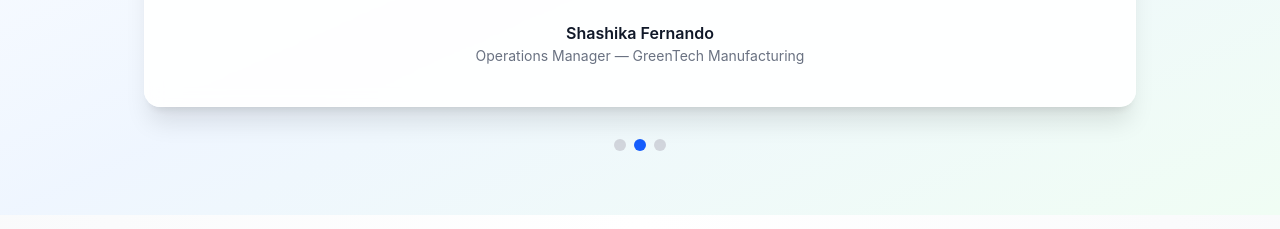
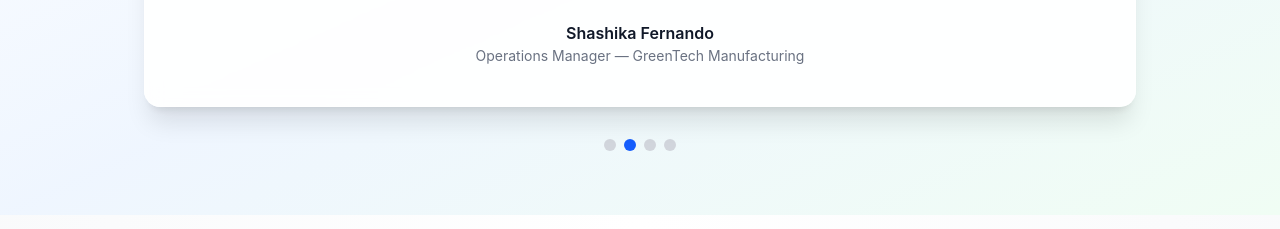
Before and after one commit to Kelumsameera/smartinovate, a Next.js app: page / in a window 1280 px wide. Shown: the part 6680-6909 px from the top of the page. Built offline with nearby package versions, Linux system fonts and the light colour scheme.

Commit message:
feat: add testimonial from Kalana Kavinda to enhance client feedback section

```diff
--- a/app/components/Testimonials.jsx
+++ b/app/components/Testimonials.jsx
@@ -28,6 +28,13 @@ const testimonials = [
     message:
       "An excellent technology partner. Clean code, clear communication, and strong delivery timelines. Highly recommended for software projects.",
     rating: 5,
+  },
+  {
+    name:"Kalana Kavinda",
+    role:"CEO",
+    company:"Camx secure",
+    message:"SmartInnovate team delivered our camx.lk website with excellent design, performance and professionalism. The team was responsive and technically strong throughout the project. Highly recommended for web development and digital solutions",
+    rating:5,
   },
 ];
 
```
